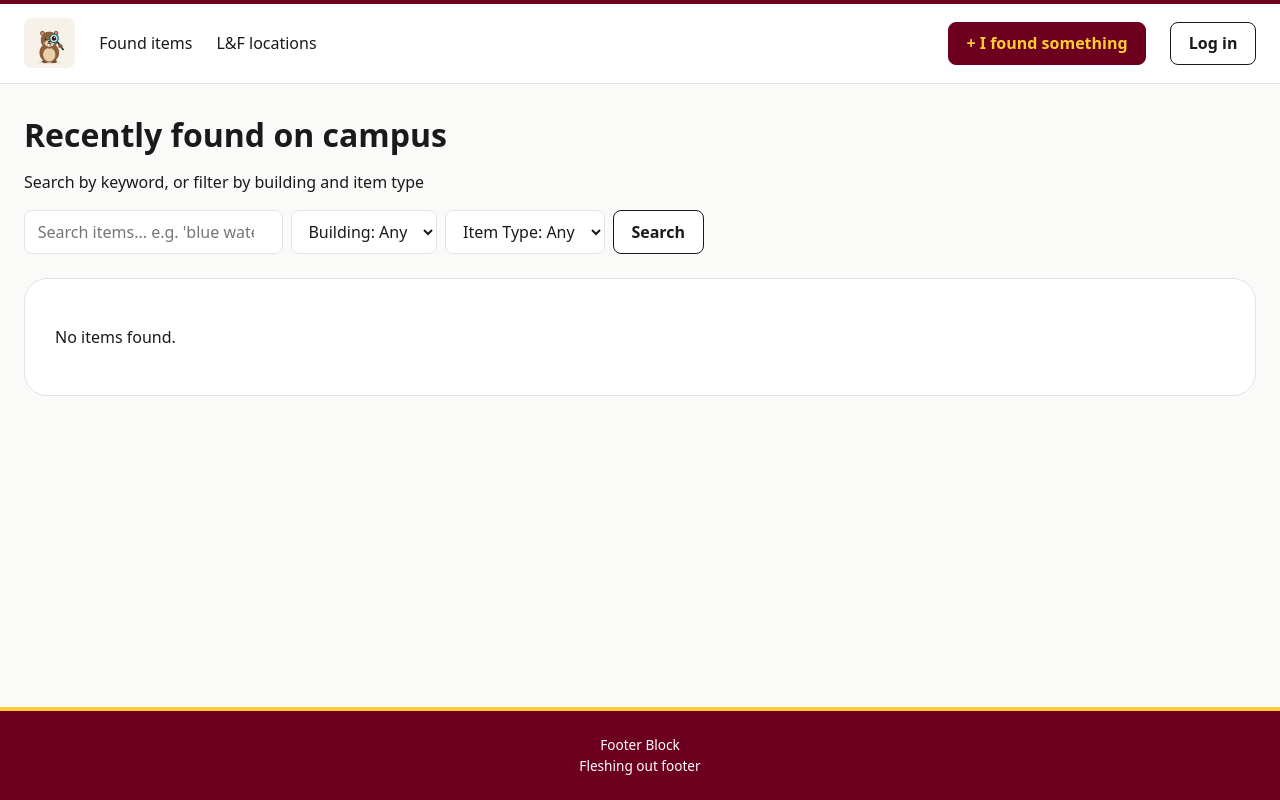
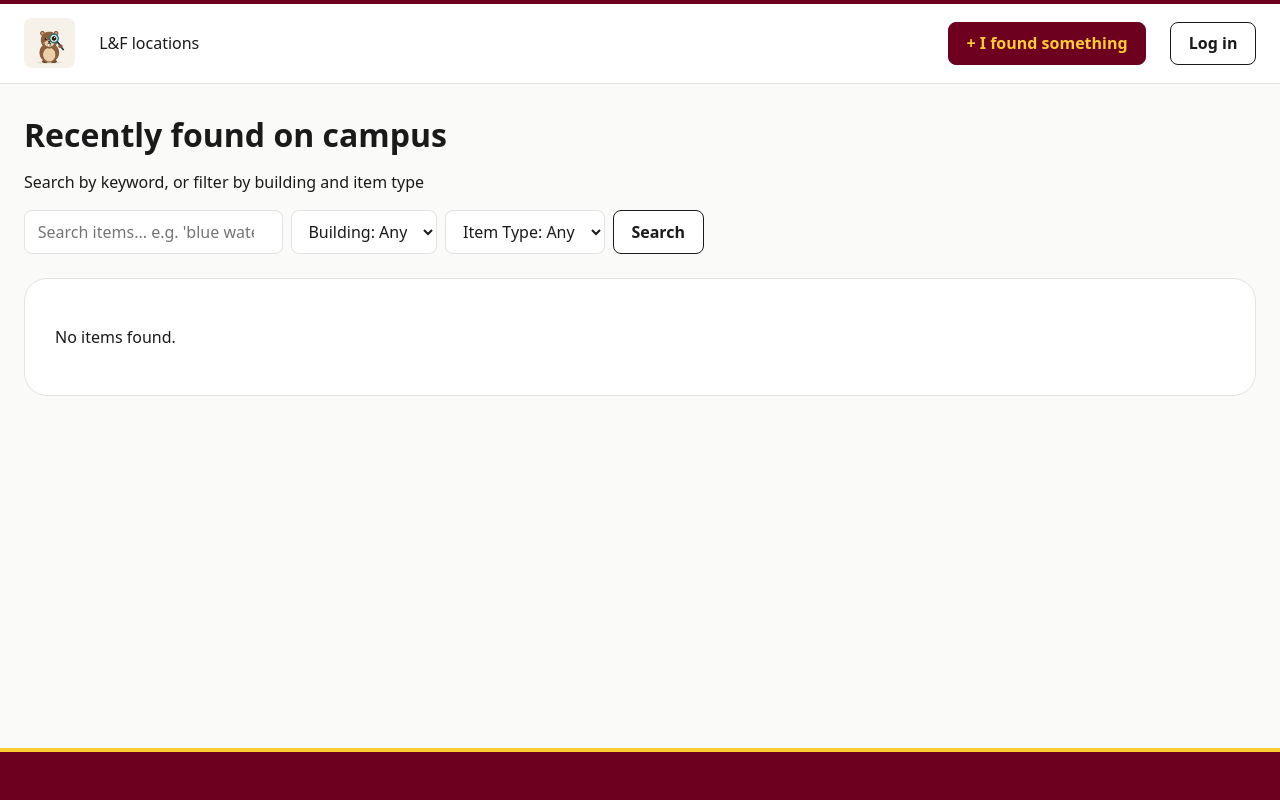
Before and after one commit to CSCI-5117-F26/developing-the-interactive-web-project-1-group-1, a Flask app: page / in a window 1280 px wide. Run offline with Flask 3, Linux system fonts and the light colour scheme; data that the repository does not hold is empty; some libraries are stand-ins or nearby versions.

Commit message:
header and footer cleanup
- Removed the "Found Items" link from header.
- Removed debug text from footer.

```diff
--- a/src/developing_the_interactive_web_project_1_group_1/templates/base.html
+++ b/src/developing_the_interactive_web_project_1_group_1/templates/base.html
@@ -23,7 +23,6 @@ href="https://cdn.jsdelivr.net/npm/purecss@3.0.0/build/grids-responsive-min.css"
           <img src="{{ url_for('static', filename='logo.png') }}" alt="Lost and Found home" />
         </a>
         <nav class="nav-links">
-          <a href="{{ url_for('index') }}">Found items</a>
           <a href="{{ url_for('locations') }}">L&amp;F locations</a>
         </nav>
       </div>
@@ -63,10 +62,7 @@ href="https://cdn.jsdelivr.net/npm/purecss@3.0.0/build/grids-responsive-min.css"
     {% block main %}{% endblock %}
     </main>
 
-    <footer class="site-footer">
-      Footer Block <br>
-      Fleshing out footer
-    </footer>
+    <footer class="site-footer"></footer>
     <script>
       // fade out the flash banners after 5 seconds
       setTimeout(function () {
```
